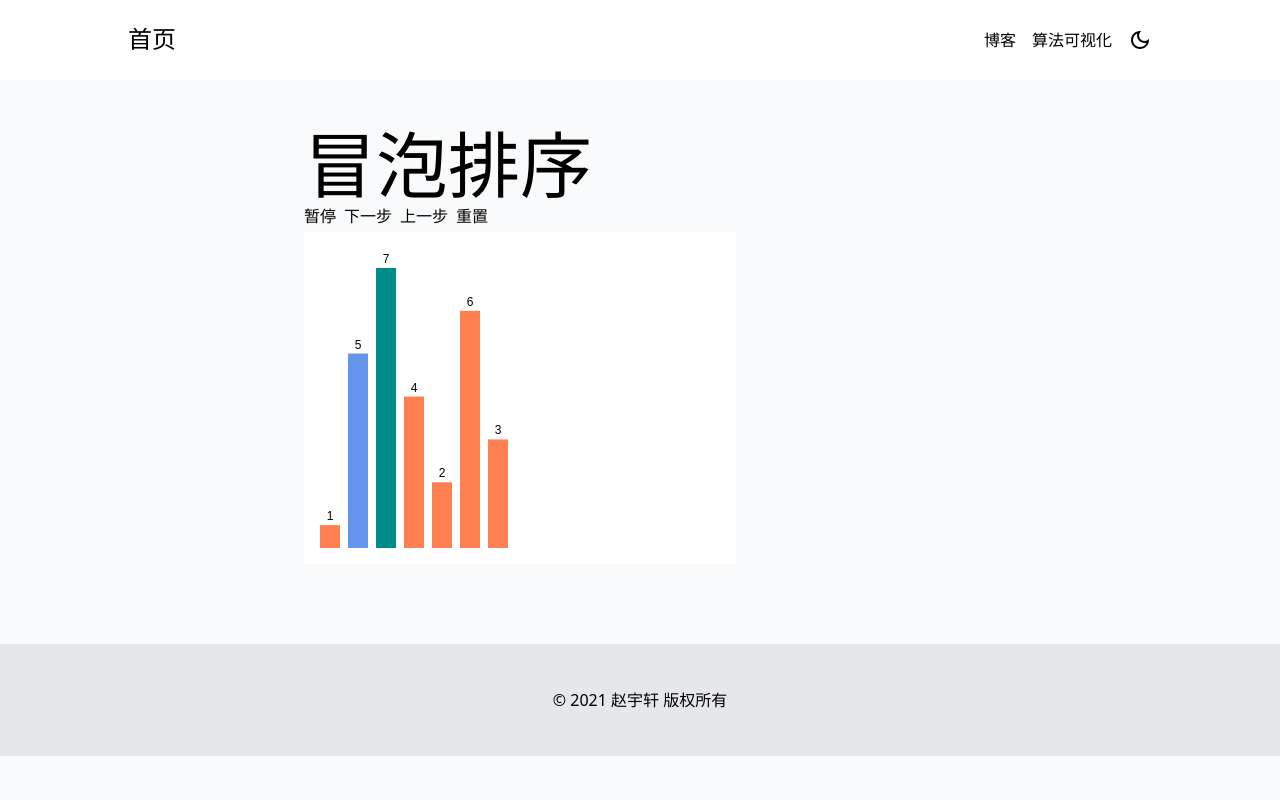
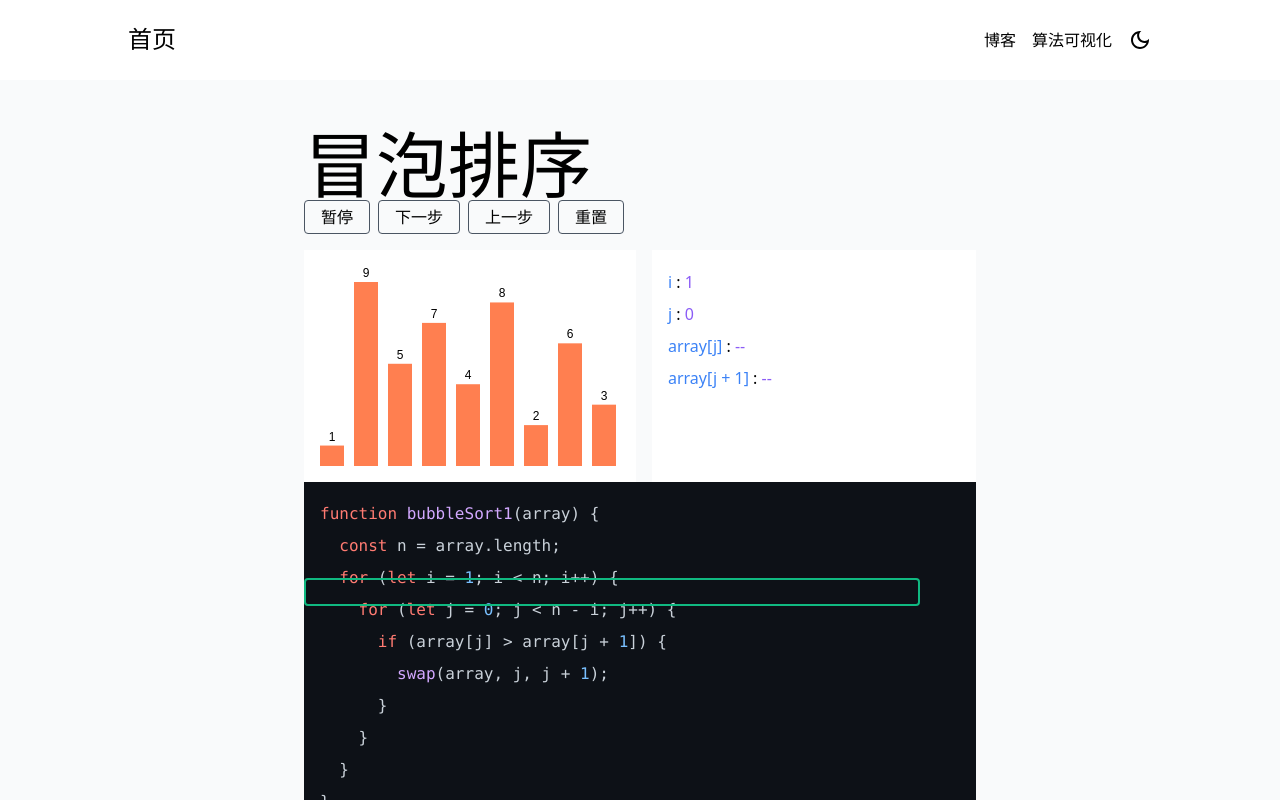
Before and after one commit to takeItIzzy/blog, a Next.js app: page /algorithm/sort/bubble in a window 1280 px wide. Both pictures are taken after a click on the button "开始". Shown: the top 800 px of the page. Built offline with nearby package versions, Linux system fonts and the light colour scheme; what @tailwindcss/typography would draw is missing.

Commit message:
feat: add code block and code scope for component Sort

```diff
--- a/components/RowLayout.tsx
+++ b/components/RowLayout.tsx
@@ -32,7 +32,7 @@ const Spacer = (props: SpacerProps) => {
 Spacer.displayName = 'Spacer';
 const Wrapper: React.FC<{ block?: boolean; className?: string; children: React.ReactNode }> = ({
   block,
-  className,
+  className = '',
   children,
 }) => (
   <div className={`${block ? 'flex' : 'inline-flex'} ${className} justify-between items-center`}>
@@ -46,7 +46,7 @@ const LayoutUnit: React.FC<{ justifyContent: 'flex-start' | 'flex-end' }> = ({
 }) => <div className={`flex items-center flex-1 ${justifyContent}`}>{children}</div>;
 
 const RowLayout = (props: RowLayoutProps) => {
-  const { children, className, space = 8, layout, block = false } = props;
+  const { children, className = '', space = 8, layout, block = false } = props;
   const childrenList = React.Children.toArray(children);
   // 为 childrenList 每个元素之间拼接间距
   const resolveSpace = React.useCallback(
@@ -130,7 +130,11 @@ const RowLayout = (props: RowLayoutProps) => {
     };
   }, [childrenList, layout, space]);
   if (layout === undefined) {
-    return <Wrapper>{resolveSpace()}</Wrapper>;
+    return (
+      <Wrapper block={block} className={className}>
+        {resolveSpace()}
+      </Wrapper>
+    );
   }
   const resolvedLayout = resolveLayout();
   return (
--- /dev/null
+++ b/components/algorithm/ButtonGroup.tsx
@@ -0,0 +1,22 @@
+import React from 'react';
+import RowLayout from '../RowLayout';
+
+const ButtonGroup = ({ children, className }: { children: React.ReactNode; className: string }) => {
+  return <RowLayout className={className}>{children}</RowLayout>;
+};
+
+interface ButtonProps {
+  onClick: () => void;
+}
+
+const Button: React.FC<ButtonProps> = ({ children, onClick }) => {
+  return (
+    <button className="px-4 border rounded border-solid border-gray-600" onClick={onClick}>
+      {children}
+    </button>
+  );
+};
+
+ButtonGroup.Button = Button;
+
+export default ButtonGroup;
--- /dev/null
+++ b/components/algorithm/CodeBlock.tsx
@@ -0,0 +1,31 @@
+import hljs from 'highlight.js';
+import javascript from 'highlight.js/lib/languages/javascript';
+import 'highlight.js/styles/github-dark.css';
+import React from 'react';
+
+hljs.registerLanguage('javascript', javascript);
+
+interface Props {
+  children: string;
+  activeLineIndex: number;
+}
+
+const CodeBlock = ({ children, activeLineIndex = -1 }: Props) => {
+  React.useLayoutEffect(() => {
+    hljs.highlightAll();
+  }, []);
+
+  return (
+    <pre className="relative">
+      <code className="language-js language-javascript">{children}</code>
+      <div
+        className={`${
+          activeLineIndex >= 0 ? 'block' : 'hidden'
+        } absolute top-6 transition-transform duration-300 ease-in-out border-2 rounded border-green-500 border-solid h-7 w-11/12`}
+        style={{ transform: `translateY(${24 * activeLineIndex}px)` }}
+      />
+    </pre>
+  );
+};
+
+export default CodeBlock;
--- /dev/null
+++ b/components/algorithm/CodeScope.tsx
@@ -0,0 +1,12 @@
+import React from 'react';
+
+const CodeScope = ({ variable, value }: { variable: string; value: any }) => {
+  return (
+    <div>
+      <span className="text-blue-500">{variable}</span> <span>:</span>{' '}
+      <span className="text-purple-500">{value ?? '--'}</span>
+    </div>
+  );
+};
+
+export default CodeScope;
--- a/components/algorithm/sort/Sort.tsx
+++ b/components/algorithm/sort/Sort.tsx
@@ -1,8 +1,12 @@
 import React from 'react';
 import Queue from '../queue';
-import RowLayout from '../../RowLayout';
+import CodeBlock from '../CodeBlock';
+import CodeScope from '../CodeScope';
+import ButtonGroup from '../ButtonGroup';
 
-const l = [1, 5, 7, 4, 2, 6, 3];
+const l = [1, 9, 5, 7, 4, 8, 2, 6, 3];
+const canvasHeight = 200;
+const canvasWidth = 300;
 
 const queue = new Queue();
 
@@ -57,6 +61,19 @@ export default function Sort() {
     prevBackItemIndex: -1,
     endPosition: l.length,
   });
+  const [codeCtx, setCodeCtx] = React.useState<{
+    activeCodeLineIndex: number;
+    i: number | null;
+    j: number | null;
+    frontItem: number | null;
+    backItem: number | null;
+  }>({
+    activeCodeLineIndex: -1,
+    i: null,
+    j: null,
+    frontItem: null,
+    backItem: null,
+  });
   const [list, setList] = React.useState(l);
   const [isRunning, setIsRunning] = React.useState(false);
   const [hasRunSort, setHasRunSort] = React.useState(false);
@@ -65,13 +82,32 @@ export default function Sort() {
 
   const sort = (autoStartQueue = true) => {
     const array = list.concat([]);
-    for (let i = 0; i < array.length; i++) {
-      for (let j = 0; j < array.length - i - 1; j++) {
+    for (let i = 1; i < array.length; i++) {
+      queue.addQueue(() => {
+        setCodeCtx({
+          activeCodeLineIndex: 2,
+          i,
+          j: null,
+          frontItem: null,
+          backItem: null,
+        });
+      }, autoStartQueue);
+      for (let j = 0; j < array.length - i; j++) {
         const frontItemIndex = j;
         const frontItem = array[frontItemIndex];
         const backItemIndex = j + 1;
         const backItem = array[backItemIndex];
         const currentList = [...array];
+        queue.addQueue(() => {
+          setCodeCtx({
+            activeCodeLineIndex: 3,
+            i,
+            j,
+            frontItem: null,
+            backItem: null,
+          });
+        }, autoStartQueue);
+
         queue.addQueue(() => {
           setList(currentList);
           setRenderChartCtx((prev) => ({
@@ -81,10 +117,28 @@ export default function Sort() {
             backItem,
             backItemIndex,
             prevBackItemIndex: prev.backItemIndex,
-            endPosition: array.length - i,
+            endPosition: array.length - i + 1,
           }));
         }, autoStartQueue);
+        queue.addQueue(() => {
+          setCodeCtx({
+            activeCodeLineIndex: 4,
+            i,
+            j,
+            frontItem,
+            backItem,
+          });
+        }, autoStartQueue);
         if (array[j] > array[j + 1]) {
+          queue.addQueue(() => {
+            setCodeCtx({
+              activeCodeLineIndex: 5,
+              i,
+              j,
+              frontItem,
+              backItem,
+            });
+          }, autoStartQueue);
           const newList = [...swap(array, j, j + 1)];
           queue.addQueue(() => {
             setList(newList);
@@ -101,6 +155,9 @@ export default function Sort() {
     }
 
     setHasRunSort(true);
+    queue.addQueue(() => {
+      setIsRunning(false);
+    });
   };
 
   React.useEffect(() => {
@@ -111,12 +168,12 @@ export default function Sort() {
 
     if (!ctx) return;
 
-    const barWidth = 20;
-    const barSpacing = 8;
+    const barWidth = 24;
+    const barSpacing = 10;
 
     const max = Math.max(...list);
-    canvas.height = 300;
-    canvas.width = 400;
+    canvas.height = canvasHeight;
+    canvas.width = canvasWidth;
 
     // 为正在做比较的两个元素添加着色时的透明度动画
     let alpha = 0;
@@ -171,7 +228,7 @@ export default function Sort() {
             }
           };
           const x = calcX();
-          const height = (300 / max) * value - 20;
+          const height = (canvasHeight / max) * value * 0.92;
           const y = canvas.height - height;
 
           // 先绘制默认颜色的柱形，避免在动画过程中出现空白
@@ -246,8 +303,8 @@ export default function Sort() {
 
   return (
     <div className="App">
-      <RowLayout>
-        <button
+      <ButtonGroup className="mb-4">
+        <ButtonGroup.Button
           onClick={() => {
             isRunning ? queue.stop() : sort();
             setIsRunning(!isRunning);
@@ -255,8 +312,8 @@ export default function Sort() {
           }}
         >
           {isRunning ? '暂停' : '开始'}
-        </button>
-        <button
+        </ButtonGroup.Button>
+        <ButtonGroup.Button
           onClick={() => {
             !hasRunSort && sort(false);
             setIsStepForward(true);
@@ -264,16 +321,16 @@ export default function Sort() {
           }}
         >
           下一步
-        </button>
-        <button
+        </ButtonGroup.Button>
+        <ButtonGroup.Button
           onClick={() => {
             setIsStepForward(false);
             queue.rollbackTask();
           }}
         >
           上一步
-        </button>
-        <button
+        </ButtonGroup.Button>
+        <ButtonGroup.Button
           onClick={() => {
             setList(l);
             setRenderChartCtx({
@@ -285,13 +342,49 @@ export default function Sort() {
               prevBackItemIndex: -1,
               endPosition: l.length,
             });
+            setCodeCtx({
+              i: null,
+              j: null,
+              frontItem: null,
+              backItem: null,
+              activeCodeLineIndex: -1,
+            });
+            setIsRunning(false);
+            setHasRunSort(false);
+            setIsStepForward(undefined);
             queue.reset();
           }}
         >
           重置
-        </button>
-      </RowLayout>
-      <canvas ref={canvasRef as any} id="canvas" className="bg-white p-4" />
+        </ButtonGroup.Button>
+      </ButtonGroup>
+      <div className="flex flex-col md:flex-row">
+        <canvas ref={canvasRef as any} id="canvas" className="bg-white dark:bg-indigo-100 p-4" />
+        <div className="mt-4 ml-0 md:mt-0 md:ml-4 p-4 bg-white w-full dark:bg-indigo-100">
+          <CodeScope variable="i" value={codeCtx.i} />
+          <CodeScope variable="j" value={codeCtx.j} />
+          <CodeScope variable="array[j]" value={codeCtx.frontItem} />
+          <CodeScope variable="array[j + 1]" value={codeCtx.backItem} />
+        </div>
+      </div>
+      <CodeBlock activeLineIndex={codeCtx.activeCodeLineIndex}>
+        {`function bubbleSort1(array) {
+  const n = array.length;
+  for (let i = 1; i < n; i++) {
+    for (let j = 0; j < n - i; j++) {
+      if (array[j] > array[j + 1]) {
+        swap(array, j, j + 1);
+      }
+    }
+  }
+}
+
+function swap(array, a, b) {
+  let temp = array[a];
+  array[a] = array[b];
+  array[b] = temp;
+}`}
+      </CodeBlock>
     </div>
   );
 }
```
